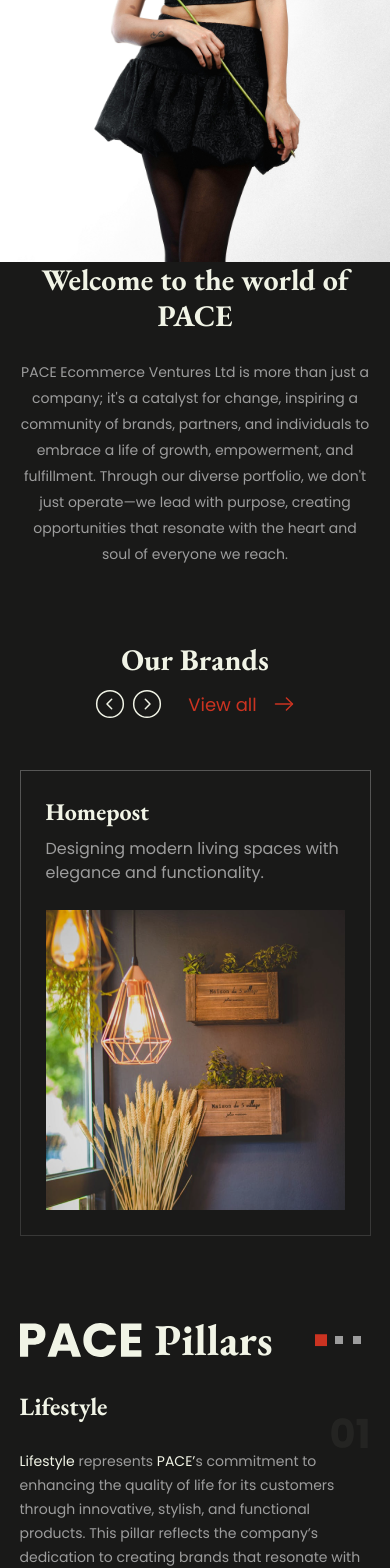
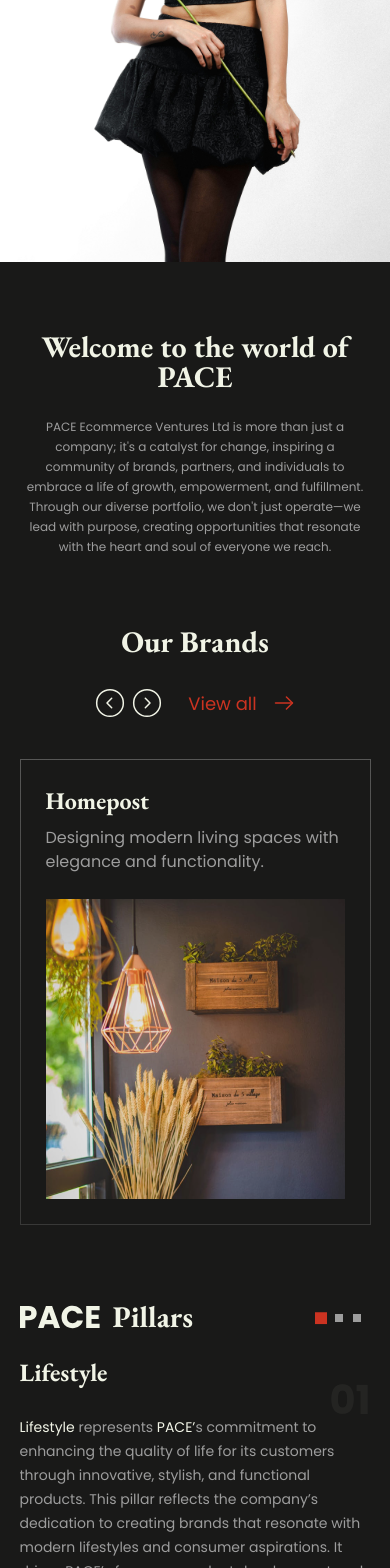
Before and after one commit to TarunRajpurohit123/pace-bussiness-website, a Next.js app in the folder pace-website/: page / in a window 390 px wide. Shown: the part 328-1896 px from the top of the page. Built offline with nearby package versions, Linux system fonts and the light colour scheme.

Commit message:
working on home page

```diff
--- a/pace-website/src/app/globals.css
+++ b/pace-website/src/app/globals.css
@@ -987,7 +987,7 @@ option:hover {
   }
   .homebrands__top_one__heading {
     font-size: 3rem !important;
-    line-height: 3.6rem !important;
+    line-height: 3rem !important;
   }
   .brand_right_button_arrow {
     margin-left: 0.5rem;
@@ -996,7 +996,7 @@ option:hover {
     flex-direction: column;
   }
   .bcarousel__button {
-    margin-top: 1rem;
+    margin-top: 3rem;
   }
   .brand_carousel_main_section {
     width: 90% !important;
@@ -2251,6 +2251,26 @@ option:hover {
   label {
     font-size: 1.5rem !important;
   }
+  .home__welcome__section {
+    padding-top: 7rem !important;
+    padding-bottom: 7rem !important;
+  }
+  .home__welcome__section > h1 {
+    font-size: 3rem;
+    line-height: 3rem;
+  }
+  .home__welcome__section > p {
+    font-size: 1.2rem;
+    line-height: 3rem;
+    line-height: 2rem;
+  }
+  .brand_carousel {
+    margin-top: 4rem !important;
+  }
+  .htp__heading {
+    font-size: 3rem;
+    line-height: 3rem;
+  }
 }
 @media (min-width: 1000px) {
   .acp__left--mobile {
--- a/pace-website/src/components/Logo/Logo.jsx
+++ b/pace-website/src/components/Logo/Logo.jsx
@@ -14,6 +14,8 @@ export default function Logo({
   viewBox = "0 0 122 34",
   svgFill = "none",
   pathname,
+  currentScreen,
+  mbWidth
 }) {
   const isProgressHandle = useStore((state) => state.isProgressHandle);
   const router = useRouter();
@@ -28,7 +30,7 @@ export default function Logo({
         }}
       >
         <svg
-          width={width}
+          width={currentScreen<=1000?mbWidth:width}
           className={classNames}
           id={id}
           style={styles}
--- a/pace-website/src/components/components/HomeThreePillar.jsx
+++ b/pace-website/src/components/components/HomeThreePillar.jsx
@@ -6,7 +6,7 @@ import { Mousewheel } from "swiper/modules";
 import Image from "next/image";
 import { Logo } from "@/components";
 import DotIcon from "@/components/svgs/dotIcon";
-import { useRef, useState } from "react";
+import { useEffect, useRef, useState } from "react";
 
 export default function HomeThreePillar() {
   const [activeDot, setActiveDot] = useState({
@@ -15,13 +15,24 @@ export default function HomeThreePillar() {
     third: { color: "var(--gray_400)", scale: "scale-100" },
   });
   const swiperRef = useRef(null);
+  const [currentScreen, setCurrentScreen] = useState(null);
+  useEffect(() => {
+    if (window.innerWidth) {
+      setCurrentScreen(window?.innerWidth);
+    }
+  }, []);
 
   return (
     <>
       <section className="homeThreePillar page-width pt-[7.5rem] pb-[7.5rem]">
         <div className="homeThree__top mb-[5rem] flex items-center justify-between">
           <h1 className="htp__heading flex items-center">
-            <Logo classNames={"mr-[1.3rem]"} color={"var(--pure)"} />{" "}
+            <Logo
+              currentScreen={currentScreen}
+              mbWidth={"80"}
+              classNames={"mr-[1.3rem] mobile--logo--sdaud"}
+              color={"var(--pure)"}
+            />{" "}
             <span style={{ color: "var(--pure)" }}>Pillars</span>
           </h1>
           <div className="pillarCarouselDots flex">
```
